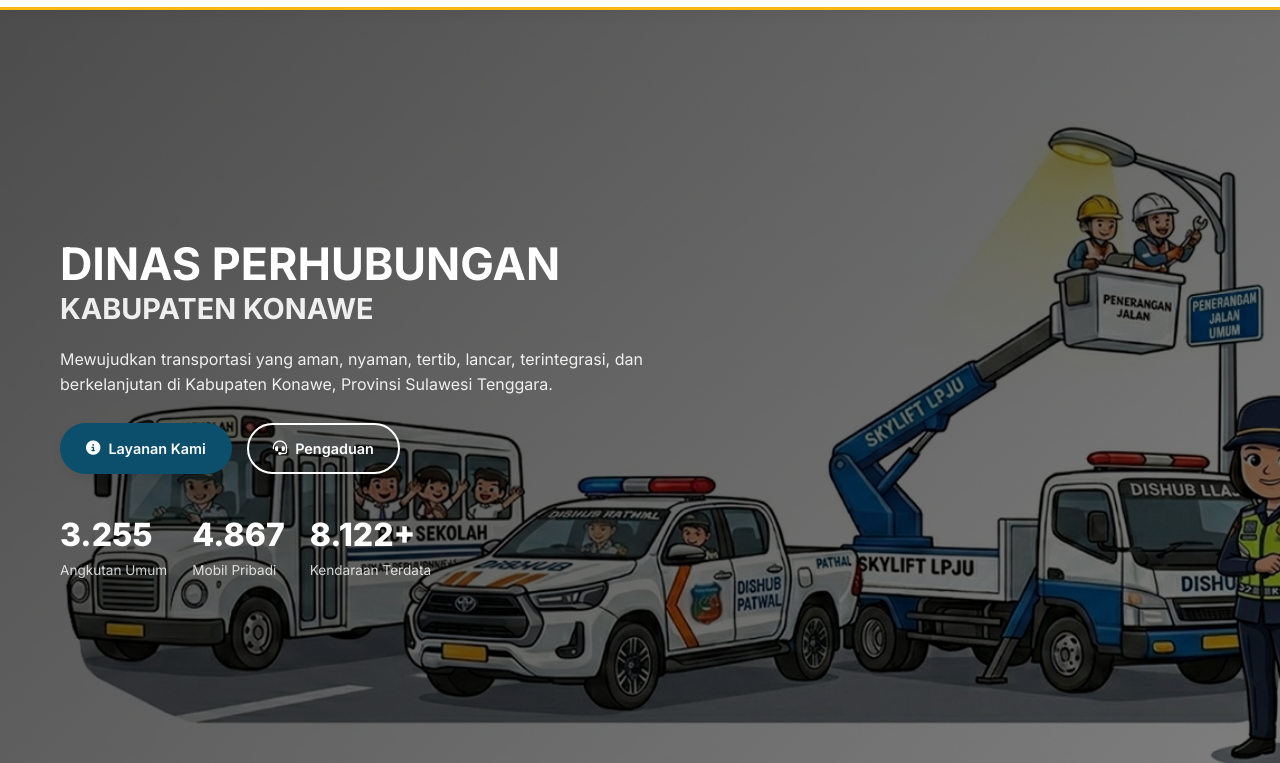
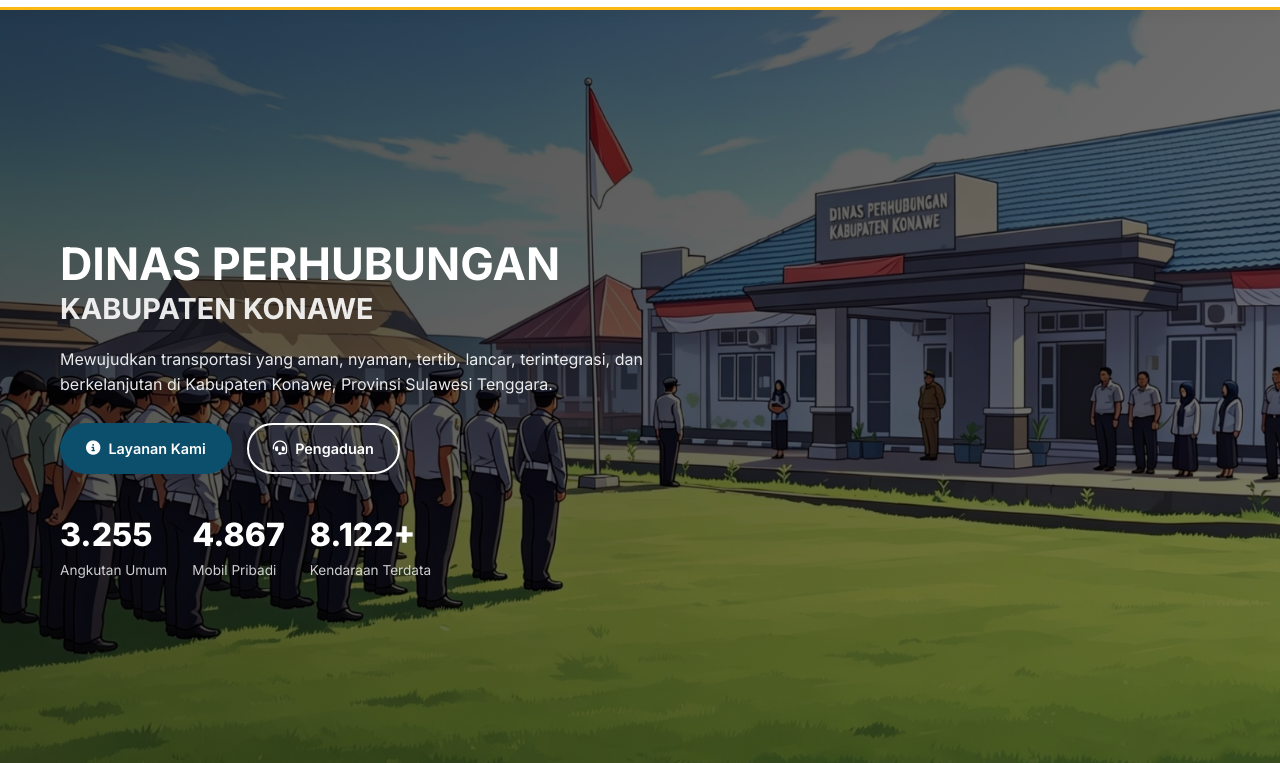
Before and after one commit to azwarcs/DishubKonawe, a plain HTML site: page index.html in a window 1280 px wide. Shown: the part 58-821 px from the top of the page. Drawn offline with nearby package versions, Linux system fonts and the light colour scheme.

Commit message:
Update background 7

```diff
--- a/style.css
+++ b/style.css
@@ -264,11 +264,12 @@ nav ul li a:hover {
   position: relative;
   width: 100%;
   min-height: 100vh;
-  background: url('img/background6.png') no-repeat center center;
+  background: url('img/background7.jpg') no-repeat center top;
   background-size: cover;
   background-attachment: fixed;
   display: flex;
   align-items: center;
+  /* background-position: center 3%; */
 }
 
 .hero-overlay {
```
Also changed, not shown: img/BUPATIWAKILBUPATI.png (added), img/background7.jpg (added).
